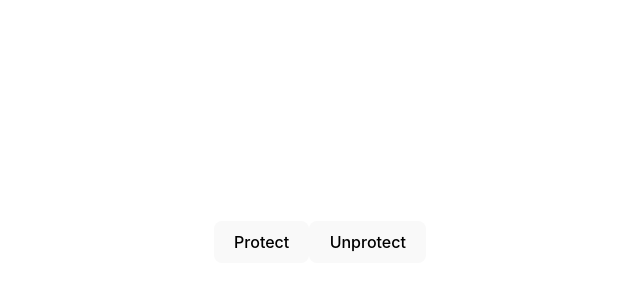
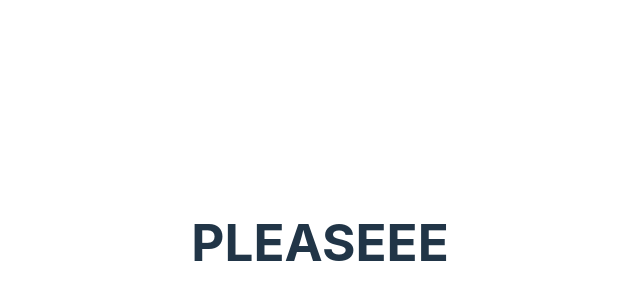
Before and after one commit to OXplakhoa/practice-hook, a React (Vite) app: page / in a window 1280 px wide. Shown: the part 158-458 px from the top of the page, without its empty margins (320-960 px from the left). Built offline with nearby package versions, Linux system fonts and the light colour scheme.

Commit message:
Add useBeforeLeave

```diff
--- a/src/App.jsx
+++ b/src/App.jsx
@@ -1,13 +1,15 @@
 import './App.css';
-import { usePreventLeave } from './utils/usePreventLeave';
+import { useBeforeLeave } from './utils/useBeforeLeave';
 
 
 function App() {
-  const {enablePrevent, disablePrevent} = usePreventLeave();
+  const begForLife = () => {
+    console.log("Please don't leave me :<");
+  }
+  useBeforeLeave(begForLife);
   return (
     <>
-      <button onClick={enablePrevent}>Protect</button>
-      <button onClick={disablePrevent}>Unprotect</button>
+      <h1>PLEASEEE</h1>
     </>
   );
 }
--- /dev/null
+++ b/src/utils/useBeforeLeave.jsx
@@ -0,0 +1,17 @@
+import { useEffect } from 'react';
+export const useBeforeLeave = (onBefore) => {
+    if(typeof onBefore !== "function") return;
+
+    const handle = (e) => {
+      const {clientY} = e;
+      if(clientY <= 0) {
+        onBefore()
+      }
+    }
+    useEffect(() => {
+      document.addEventListener("mouseleave",handle)
+      return () => {
+        document.removeEventListener("mouseleave",handle); //Clean up component on mount.
+      }
+    },[]);
+  }
```
